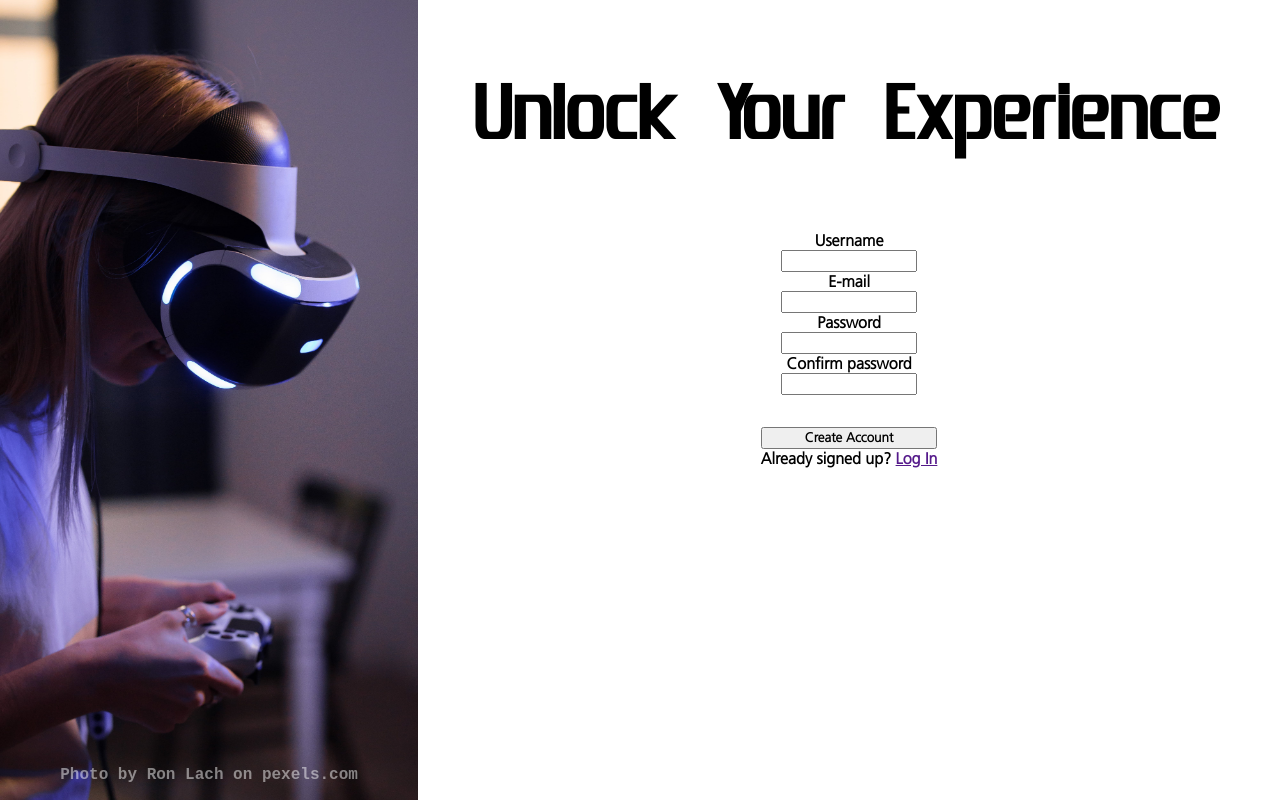
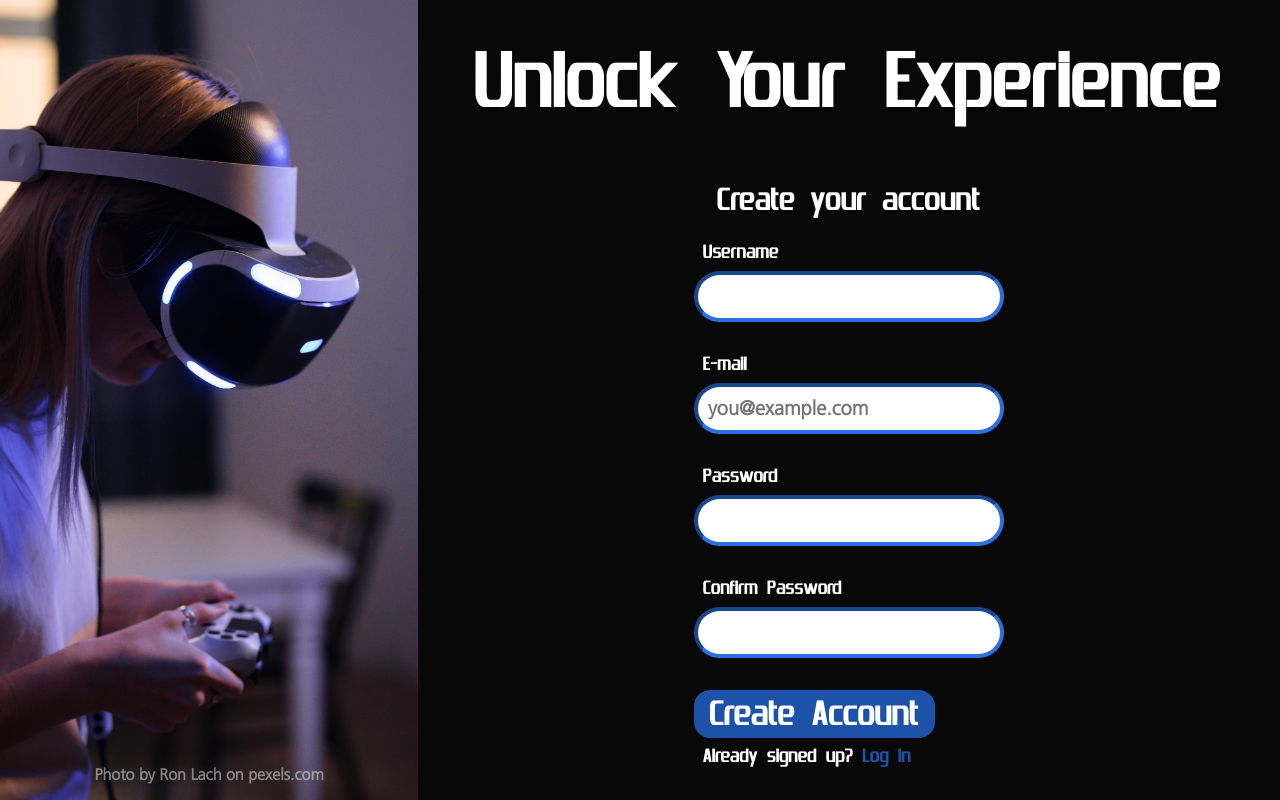
Before and after one commit to MuhammadAlvi03/sign-up-form, a plain HTML site: page index.html in a window 1280 px wide. Drawn offline with Linux system fonts and the light colour scheme; files whose address does not match are found by name.

Commit message:
add styles and requirements

```diff
--- a/index.html
+++ b/index.html
@@ -18,20 +18,29 @@
             <span>Unlock Your Experience</span>
         </div>
         <div class="body">
-                <form class="sign-up" method="post">
-                            <label for="username">Username</label>
-                            <input type="text" name="username" id="username">
-                            <label for="mail">E-mail</label>
-                            <input type="email" name="useremail" id="mail">
-                            <label for="pwd">Password</label>
-                            <input type="password" name="userpass" id="pwd">
-                            <label for="pwdconfirm">Confirm password</label>
-                            <input type="password" name="userpassconfirm" id="pwdconfirm">
+                <form class="sign-up" method="post" autocomplete="off">
+                    <span>Create your account</span>
+                    <div class="form-input">
+                        <label for="username">&nbsp;Username</label>
+                        <input type="text" name="username" id="username" minlength="3" maxlength="16" required pattern="\w+">
+                    </div>
+                    <div class="form-input">
+                        <label for="mail">&nbsp;E-mail</label>
+                        <input type="email" name="useremail" id="mail" required placeholder="you@example.com">
+                    </div>
+                    <div class="form-input">
+                        <label for="pwd">&nbsp;Password</label>
+                        <input type="password" name="userpass" id="pwd" minlength="8" required>
+                    </div>
+                    <div class="form-input">
+                        <label for="pwdconfirm">&nbsp;Confirm Password</label>
+                        <input type="password" name="userpassconfirm" id="pwdconfirm" minlength="8" required pattern='^[a-zA-Z0-9!@#$%^&*(),.?":{}|<>]+$ '>
+                    </div>
                 </form>
         </div>
         <div class="submit">
             <button type="submit">Create Account</button>
-            <span>Already signed up? <a href="">Log In</a></span>
+            <span>&nbsp;Already signed up? <a href="">Log In</a></span>
         </div>
     </div>
 </div>
--- a/style.css
+++ b/style.css
@@ -17,9 +17,11 @@
     font-weight: normal;
 }
 
+
 * {
-    font-family: 'frutiger';
+    font-family: 'herofont';
     font-weight: 700;
+    color: white;
 }
 
 body {
@@ -49,6 +51,7 @@ body {
     color: rgba(255, 255, 255, 0.482);
     font-family: 'Courier New', Courier, monospace;
     bottom: 1rem;
+    font-family: 'frutiger';
 }
 
 .main {
@@ -57,12 +60,12 @@ body {
     height: 100%;
     flex-grow: 1;
     box-sizing: border-box;
-    background: rgb(255, 255, 255);
     align-items: center;
+    background: rgb(8, 8, 8);
 }
 
 .hero > span {
-    color: rgb(0, 0, 0);
+    color: rgb(255, 255, 255);
     font-family: 'herofont';
     font-size: 5rem;
     text-wrap: nowrap;
@@ -74,12 +77,14 @@ body {
     justify-content: center;
     align-items: center;
     width: 80%;
+    margin-bottom: 3rem;
+    margin-top: 2rem;
 }
 
 .body {
     display: flex;
     flex-direction: column;
-    width: 80%;
+    width: 60%;
 }
 
 /* body */
@@ -89,6 +94,48 @@ body {
     display: flex;
     flex-direction: column;
     align-items: center;
+    font-size: 1.2rem;
+}
+
+.sign-up > span {
+    margin-bottom: 0.5rem;
+    font-size: 2rem;
+    font-family: 'herofont';
+}
+
+.form-input {
+    display: flex;
+    flex-direction: column;
+    width: 60%;
+    padding: 1rem;
+}
+
+input {
+    border-width: 4px;
+    border-color: rgb(44, 112, 223);
+    border-radius: 5rem;
+    margin-top: 0.5rem;
+    font-size: 1.25rem;
+    padding: 10px;
+    background-color: rgb(255, 255, 255);
+    box-sizing: border-box;
+    color: black;
+    font-family: 'frutiger';
+}
+
+input:empty {
+    border-color: rgb(44, 112, 223);
+}
+
+input:valid {
+    border-color: rgb(17, 147, 21);
+    outline: none;
+}
+
+
+input:focus-visible:invalid {
+    border-color: red;
+    outline: none;
 }
 
 
@@ -98,5 +145,30 @@ body {
 .submit {
     display: flex;
     flex-direction: column;
-    margin-top: 2rem;
+    margin-top: 1rem;
+    width: 36%;
 }
+
+button {
+    width: fit-content;
+    height: 3rem;
+    padding: 1rem;
+    font-size: 2.2rem;
+    background-color: rgb(28, 82, 168);
+    border: none;
+    border-radius: 1rem;
+    display: flex;
+    align-items: center;
+    cursor: pointer;
+}
+
+.submit > span {
+    margin-top: 0.5rem;
+    font-size: 1.2rem;
+}
+
+a {
+    font-size: 1.2rem;
+    color: rgb(28, 82, 168);
+    text-decoration: none;
+}
```
Also changed, not shown: notes.txt.
